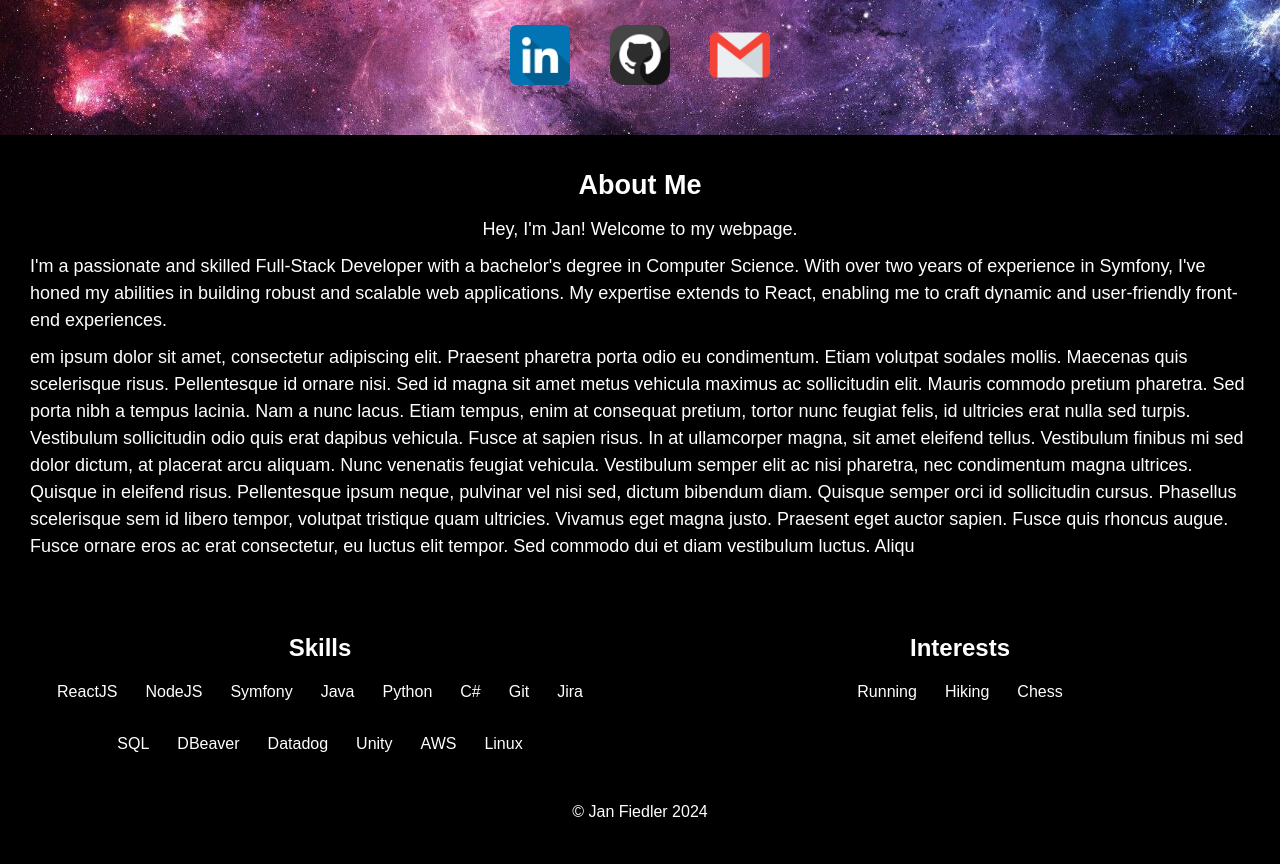
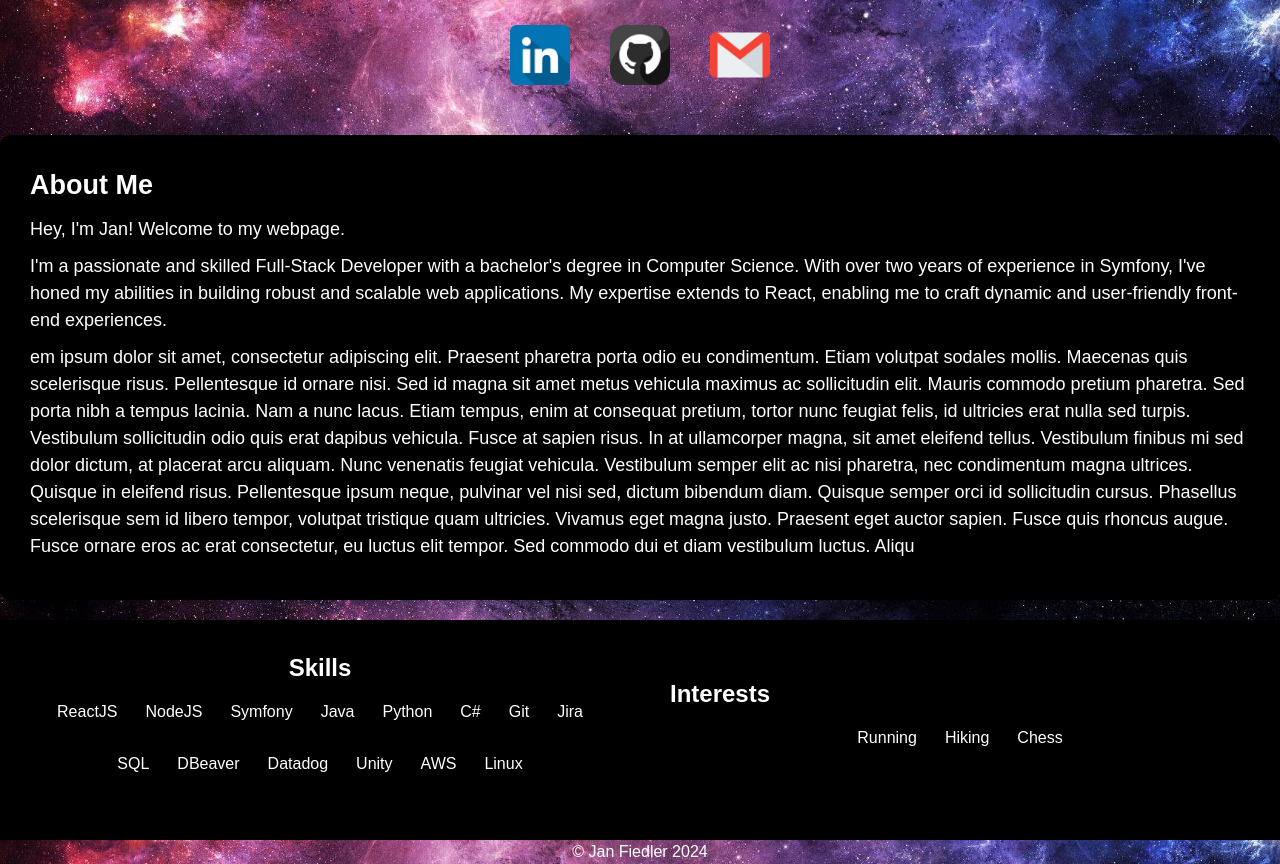
Before and after one commit to janFiedler1/firebase-react-portfolio, a React (Create React App) app: page / in a window 1280 px wide. Shown: the part 400-1264 px from the top of the page. Before the commit the page ends 1224 px from the top, so only its background shows below. Built offline with nearby package versions, Linux system fonts and the light colour scheme.

Commit message:
remove jquery import

```diff
--- a/public/index.html
+++ b/public/index.html
@@ -4,8 +4,6 @@
     <meta charset="utf-8" />
     <link rel="icon" href="%PUBLIC_URL%/favicon.ico" />
     <meta name="viewport" content="width=device-width, initial-scale=1" />
-    <!-- <script type="text/javascript" src="http://code.jquery.com/jquery-latest.min.js"></script> -->
-    <!-- <script src="jquery.js" type="text/javascript"></script> -->
     <meta name="theme-color" content="#000000" />
     <meta
       name="description"
--- a/src/css/FooterComponent.css
+++ b/src/css/FooterComponent.css
@@ -1,5 +1,5 @@
 .footer-container {
-    background-color: rgb(0, 0, 0);
+    background-color: rgba(0, 0, 0, 0);
     width: 100%;
     display: flex;
     margin-bottom: 0;
--- a/src/css/HomeComponent.css
+++ b/src/css/HomeComponent.css
@@ -54,11 +54,13 @@
     height: 65px;
 }
 .intro-container {
+    display: flex;
     background-color: black;
     width: auto;
     font-size: large;
+    justify-content: left;
 }
-.intro-container *{
+.intro-container p, .intro-container h2{
     margin-bottom: 10px;
     margin-left: 0;
     margin-right: auto;
@@ -79,16 +81,21 @@
     padding: 30px;
     display: flex;
     flex-direction: column;
+    justify-content: center;
+    border-radius: 10px;
+    margin-bottom: 20px;
 }
 .skills-container {
     background-color: rgb(0, 0, 0);
+    display: flex;
+    flex-direction: column;
+}
+.skills-container h2 {
+    margin-left: auto;
+    margin-right: auto;
 }
 .interests-container {
     background-color: rgb(0, 0, 0);
-}
-.info-container * {
-    margin-left: auto;
-    margin-right: auto;
 }
 .row .info-container {
     width: 50%;
@@ -106,7 +113,6 @@
     border-radius: 20px;
     background-color: black;
     border: 2px solid rgba(255, 255, 255, 0);
-    /* transition: color 0.5s; */
 }
 
 @keyframes rainbow_animation {
--- a/src/index.js
+++ b/src/index.js
@@ -3,7 +3,6 @@ import ReactDOM from 'react-dom/client';
 import './index.css';
 import App from './App';
 import reportWebVitals from './reportWebVitals';
-import 'http://code.jquery.com/jquery-latest.min.js';
 
 const root = ReactDOM.createRoot(document.getElementById('root'));
 root.render(
```
